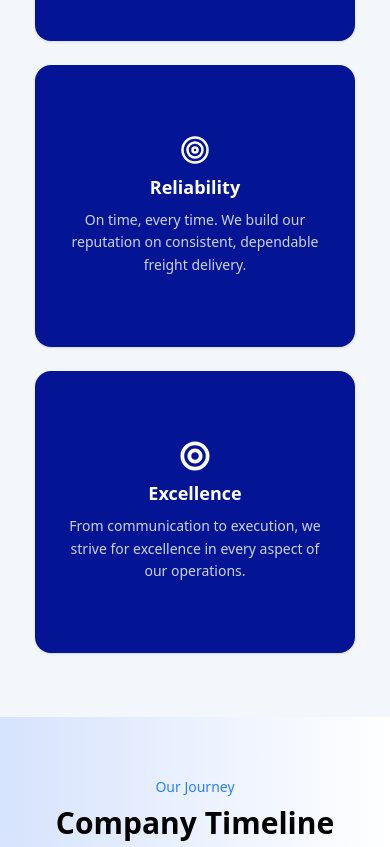
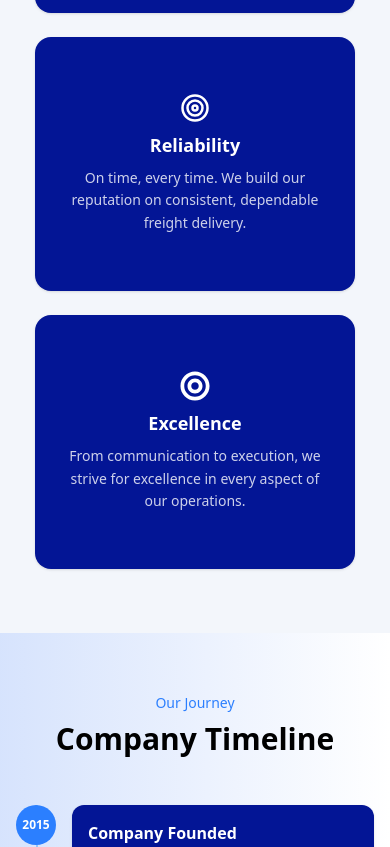
Before and after one commit to MianKashif2534/calcoast, a Next.js app: page /about in a window 390 px wide. Shown: the part 2040-2887 px from the top of the page. Built offline with nearby package versions, Linux system fonts and the light colour scheme.

Commit message:
Enhance CompanyTimeline and CoreValuesSection components with animations using framer-motion; refactor layout for improved responsiveness. Update Navbar links to direct to the contact page.

```diff
--- a/app/about/components/CompanyTimeline.tsx
+++ b/app/about/components/CompanyTimeline.tsx
@@ -1,6 +1,10 @@
 "use client";
 
-export function CompanyTimeline() {
+import { motion, type Variants } from "framer-motion";
+
+const easeOut = [0.22, 1, 0.36, 1] as const;
+const easeSpring = [0.34, 1.56, 0.64, 1] as const;
+
 const timeline = [
   {
     year: "2015",
@@ -29,38 +33,162 @@ export function CompanyTimeline() {
   },
 ];
 
+const viewport = { once: true, margin: "-40px" };
+
+const headingContainer: Variants = {
+  hidden: { opacity: 0 },
+  visible: {
+    opacity: 1,
+    transition: { staggerChildren: 0.12, delayChildren: 0.05 },
+  },
+};
+
+const headingChild: Variants = {
+  hidden: { opacity: 0, y: 16 },
+  visible: {
+    opacity: 1,
+    y: 0,
+    transition: { duration: 0.45, ease: easeOut },
+  },
+};
+
+const timelineList: Variants = {
+  hidden: { opacity: 0 },
+  visible: {
+    opacity: 1,
+    transition: { staggerChildren: 0.14, delayChildren: 0.2 },
+  },
+};
+
+const rowVariants: Variants = {
+  hidden: { opacity: 0, x: -12 },
+  visible: {
+    opacity: 1,
+    x: 0,
+    transition: {
+      duration: 0.5,
+      ease: easeOut,
+      staggerChildren: 0.1,
+      delayChildren: 0.1,
+    },
+  },
+};
+
+const circleVariants: Variants = {
+  hidden: { opacity: 0, scale: 0.6 },
+  visible: {
+    opacity: 1,
+    scale: 1,
+    transition: { duration: 0.4, ease: easeSpring },
+  },
+};
+
+const cardVariants: Variants = {
+  hidden: { opacity: 0, y: 14 },
+  visible: {
+    opacity: 1,
+    y: 0,
+    transition: {
+      duration: 0.45,
+      ease: easeOut,
+      staggerChildren: 0.1,
+      delayChildren: 0.05,
+    },
+  },
+};
+
+const cardTitleVariants: Variants = {
+  hidden: { opacity: 0, x: 8 },
+  visible: {
+    opacity: 1,
+    x: 0,
+    transition: { duration: 0.35, ease: easeOut },
+  },
+};
+
+const cardDescVariants: Variants = {
+  hidden: { opacity: 0, x: 8 },
+  visible: {
+    opacity: 1,
+    x: 0,
+    transition: { duration: 0.35, ease: easeOut },
+  },
+};
+
+export function CompanyTimeline() {
   return (
-    <section className="bg-[linear-gradient(270deg,#FFFFFF_0%,#3474F433_100%)]  py-15">
+    <motion.section
+      className="bg-[linear-gradient(270deg,#FFFFFF_0%,#3474F433_100%)] py-15"
+      initial={{ opacity: 0 }}
+      whileInView={{ opacity: 1 }}
+      viewport={viewport}
+      transition={{ duration: 0.5 }}
+    >
       <div className="mx-auto max-w-[855px] px-4">
-        {/* Heading */}
-        <div className="text-center">
-          <p className="text-sm font-medium text-blue-500">Our Journey</p>
-          <h2 className="mt-2 text-3xl font-semibold text-black">
+        <motion.div
+          className="text-center"
+          variants={headingContainer}
+          initial="hidden"
+          whileInView="visible"
+          viewport={viewport}
+        >
+          <motion.p
+            className="text-sm font-medium text-blue-500"
+            variants={headingChild}
+          >
+            Our Journey
+          </motion.p>
+          <motion.h2
+            className="mt-2 text-3xl font-semibold text-black sm:text-3xl"
+            variants={headingChild}
+          >
             Company Timeline
-          </h2>
-        </div>
+          </motion.h2>
+        </motion.div>
 
-        {/* Timeline */}
-        <div className="relative mt-12 flex flex-col gap-[43px]">
-          {/* Vertical Line */}
-          <div className="absolute left-[20px] top-0 h-full w-[2px] bg-blue-300"></div>
+        <motion.div
+          className="relative mt-12 flex flex-col gap-[43px]"
+          variants={timelineList}
+          initial="hidden"
+          whileInView="visible"
+          viewport={viewport}
+        >
+          <motion.div
+            className="absolute left-[20px] top-0 h-full w-[2px] origin-top bg-blue-300"
+            initial={{ scaleY: 0 }}
+            whileInView={{ scaleY: 1 }}
+            viewport={viewport}
+            transition={{ duration: 0.8, ease: easeOut }}
+          />
 
           {timeline.map((item, index) => (
-            <div key={index} className="flex items-start gap-6">
-              {/* Circle (Fixed size like Figma) */}
-              <div className="relative z-10 flex h-[40px] w-[40px] shrink-0 items-center justify-center rounded-full bg-blue-500 text-sm font-semibold text-white">
+            <motion.div
+              key={index}
+              className="flex items-start gap-4 sm:gap-6"
+              variants={rowVariants}
+            >
+              <motion.div
+                className="relative z-10 flex h-[40px] w-[40px] shrink-0 items-center justify-center rounded-full bg-blue-500 text-xs font-semibold text-white sm:text-sm"
+                variants={circleVariants}
+              >
                 {item.year}
+              </motion.div>
+
+              <motion.div
+                className="min-w-0 flex-1 rounded-xl bg-[#031595] px-4 py-4 text-white shadow-sm sm:px-6"
+                variants={cardVariants}
+              >
+                <motion.h3 className="text-base font-semibold" variants={cardTitleVariants}>
+                  {item.title}
+                </motion.h3>
+                <motion.p className="mt-1 text-sm text-white/80" variants={cardDescVariants}>
+                  {item.desc}
+                </motion.p>
+              </motion.div>
+            </motion.div>
+          ))}
+        </motion.div>
       </div>
-
-              {/* Card (Hug width behavior) */}
-              <div className="flex-1 rounded-xl bg-[#031595] px-6 py-4 text-white shadow-sm">
-                <h3 className="text-base font-semibold">{item.title}</h3>
-                <p className="mt-1 text-sm text-white/80">{item.desc}</p>
-              </div>
-            </div>
-          ))}
-        </div>
-      </div>
-    </section>
+    </motion.section>
   );
 }
--- a/app/about/components/CoreValuesSection.tsx
+++ b/app/about/components/CoreValuesSection.tsx
@@ -1,56 +1,158 @@
 "use client";
 
-import { FaShieldAlt, FaBullseye } from "react-icons/fa";
+import { motion, type Variants } from "framer-motion";
+import { FaBullseye, FaShieldAlt } from "react-icons/fa";
 import { FiTarget } from "react-icons/fi";
 
-export function CoreValuesSection() {
+const easeOut = [0.22, 1, 0.36, 1] as const;
+
+const viewport = { once: true, margin: "-60px" };
+
+const headingContainer: Variants = {
+  hidden: { opacity: 0 },
+  visible: {
+    opacity: 1,
+    transition: { staggerChildren: 0.12, delayChildren: 0.05 },
+  },
+};
+
+const headingChild: Variants = {
+  hidden: { opacity: 0, y: 14 },
+  visible: {
+    opacity: 1,
+    y: 0,
+    transition: { duration: 0.45, ease: easeOut },
+  },
+};
+
+const cardsGrid: Variants = {
+  hidden: { opacity: 0 },
+  visible: {
+    opacity: 1,
+    transition: { staggerChildren: 0.15, delayChildren: 0.15 },
+  },
+};
+
+const cardOuter: Variants = {
+  hidden: { opacity: 0, y: 24 },
+  visible: {
+    opacity: 1,
+    y: 0,
+    transition: {
+      duration: 0.5,
+      ease: easeOut,
+      staggerChildren: 0.08,
+      delayChildren: 0.05,
+    },
+  },
+};
+
+const cardIcon: Variants = {
+  hidden: { opacity: 0, scale: 0.75 },
+  visible: {
+    opacity: 1,
+    scale: 1,
+    transition: { duration: 0.4, ease: easeOut },
+  },
+};
+
+const cardTitle: Variants = {
+  hidden: { opacity: 0, y: 10 },
+  visible: {
+    opacity: 1,
+    y: 0,
+    transition: { duration: 0.35, ease: easeOut },
+  },
+};
+
+const cardDesc: Variants = {
+  hidden: { opacity: 0, y: 10 },
+  visible: {
+    opacity: 1,
+    y: 0,
+    transition: { duration: 0.35, ease: easeOut },
+  },
+};
+
 const values = [
   {
-      icon: <FaShieldAlt />,
+    Icon: FaShieldAlt,
     title: "Safety",
     desc: "Every load, every mile safety is non negotiable. Our drivers and equipment meet the highest standards.",
   },
   {
-      icon: <FiTarget />,
+    Icon: FiTarget,
     title: "Reliability",
     desc: "On time, every time. We build our reputation on consistent, dependable freight delivery.",
   },
   {
-      icon: <FaBullseye />,
+    Icon: FaBullseye,
     title: "Excellence",
     desc: "From communication to execution, we strive for excellence in every aspect of our operations.",
   },
-  ];
+] as const;
 
+export function CoreValuesSection() {
   return (
-    <section className="bg-[#F3F6FB] py-16">
+    <motion.section
+      className="bg-[#F3F6FB] py-16"
+      initial={{ opacity: 0 }}
+      whileInView={{ opacity: 1 }}
+      viewport={viewport}
+      transition={{ duration: 0.45, ease: easeOut }}
+    >
       <div className="mx-auto max-w-6xl px-4 text-center">
-        {/* Heading */}
-        <p className="text-sm font-medium text-blue-500">Our Foundation</p>
+        <motion.div
+          variants={headingContainer}
+          initial="hidden"
+          whileInView="visible"
+          viewport={viewport}
+        >
+          <motion.p
+            className="text-sm font-medium text-blue-500"
+            variants={headingChild}
+          >
+            Our Foundation
+          </motion.p>
+          <motion.h2
+            className="mt-2 text-3xl font-semibold text-black sm:text-3xl"
+            variants={headingChild}
+          >
+            Core Values
+          </motion.h2>
+        </motion.div>
 
-        <h2 className="mt-2 text-3xl font-semibold text-black">Core Values</h2>
-
-        {/* Cards */}
-        <div className="mt-10 flex flex-wrap justify-center gap-6">
-          {values.map((item, index) => (
-            <div
-              key={index}
-              className="flex w-full max-w-[320px] flex-col items-center gap-2 rounded-2xl bg-[#031595] px-[30px] py-[70px] text-center text-white shadow transition hover:scale-105"
+        <motion.div
+          className="mt-10 flex flex-wrap justify-center gap-6"
+          variants={cardsGrid}
+          initial="hidden"
+          whileInView="visible"
+          viewport={viewport}
         >
-              {/* Icon */}
-              <div className="text-3xl">{item.icon}</div>
-
-              {/* Title */}
-              <h3 className="text-lg font-semibold">{item.title}</h3>
-
-              {/* Description */}
-              <p className="text-sm leading-relaxed text-white/80">
+          {values.map((item) => (
+            <motion.div
+              key={item.title}
+              className="flex w-full max-w-[320px] flex-col items-center gap-2 rounded-2xl bg-[#031595] px-6 py-14 text-center text-white shadow sm:px-[30px] sm:py-[70px]"
+              variants={cardOuter}
+              whileHover={{ scale: 1.05 }}
+              transition={{ type: "spring", stiffness: 400, damping: 25 }}
+            >
+              <motion.div className="text-3xl" variants={cardIcon}>
+                <item.Icon aria-hidden />
+              </motion.div>
+              <motion.h3 className="text-lg font-semibold" variants={cardTitle}>
+                {item.title}
+              </motion.h3>
+              <motion.p
+                className="text-sm leading-relaxed text-white/80"
+                variants={cardDesc}
+              >
                 {item.desc}
-              </p>
+              </motion.p>
+            </motion.div>
+          ))}
+        </motion.div>
       </div>
-          ))}
-        </div>
-      </div>
-    </section>
+    </motion.section>
   );
 }
--- a/app/components/Navbar.tsx
+++ b/app/components/Navbar.tsx
@@ -91,7 +91,7 @@ export function Navbar() {
               Contact
             </a>
             <a
-              href="#"
+              href="/contact"
               className="mt-1 rounded-full bg-[#3474F4] px-4 py-2 text-sm font-semibold text-white"
               onClick={() => setMenuOpen(false)}
             >
@@ -145,7 +145,7 @@ export function Navbar() {
         </nav>
         <div className="flex shrink-0 items-center justify-end gap-3">
           <a
-            href="#"
+            href="/contact"
             className="hidden rounded-full bg-[#3474F4] px-6 py-2 text-sm font-semibold text-white shadow-lg shadow-blue-500/40 hover:bg-[#285ee0] md:inline-flex"
           >
             Request a Quote →
```
Lines whose indentation alone changed are shown as unchanged.
